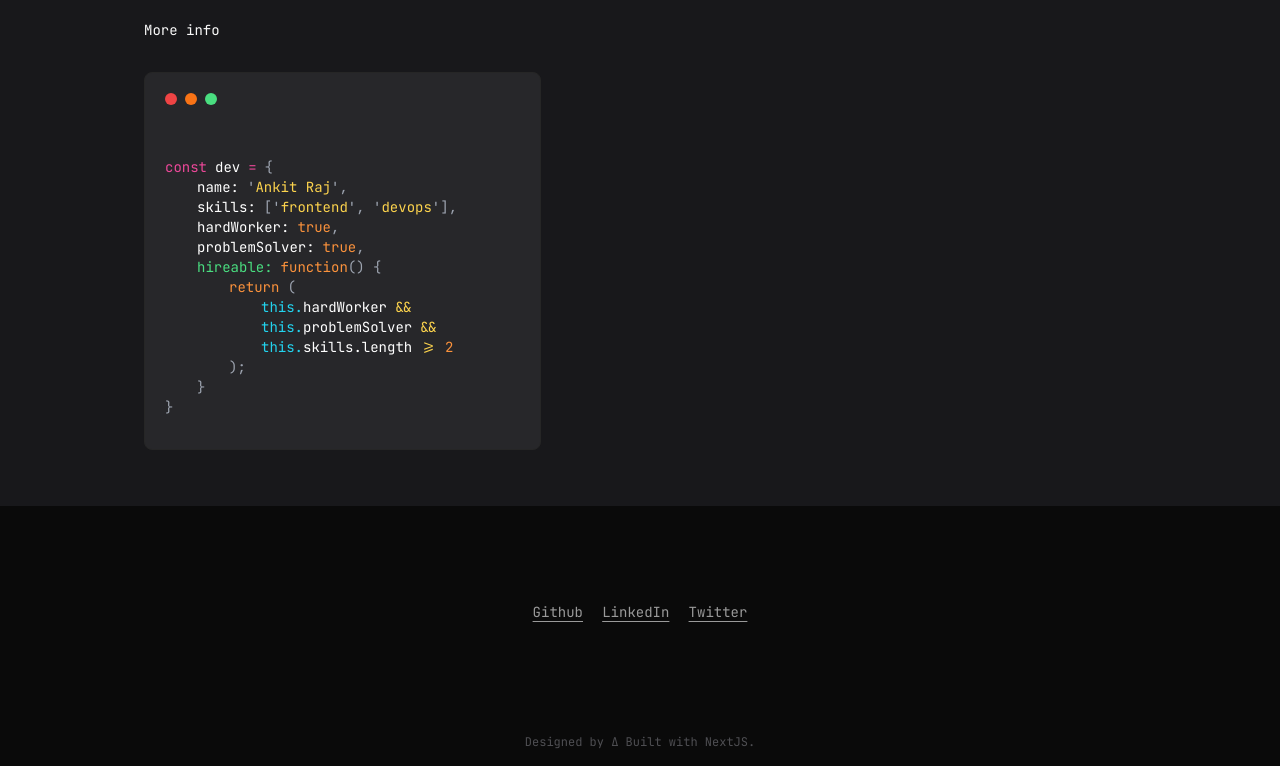
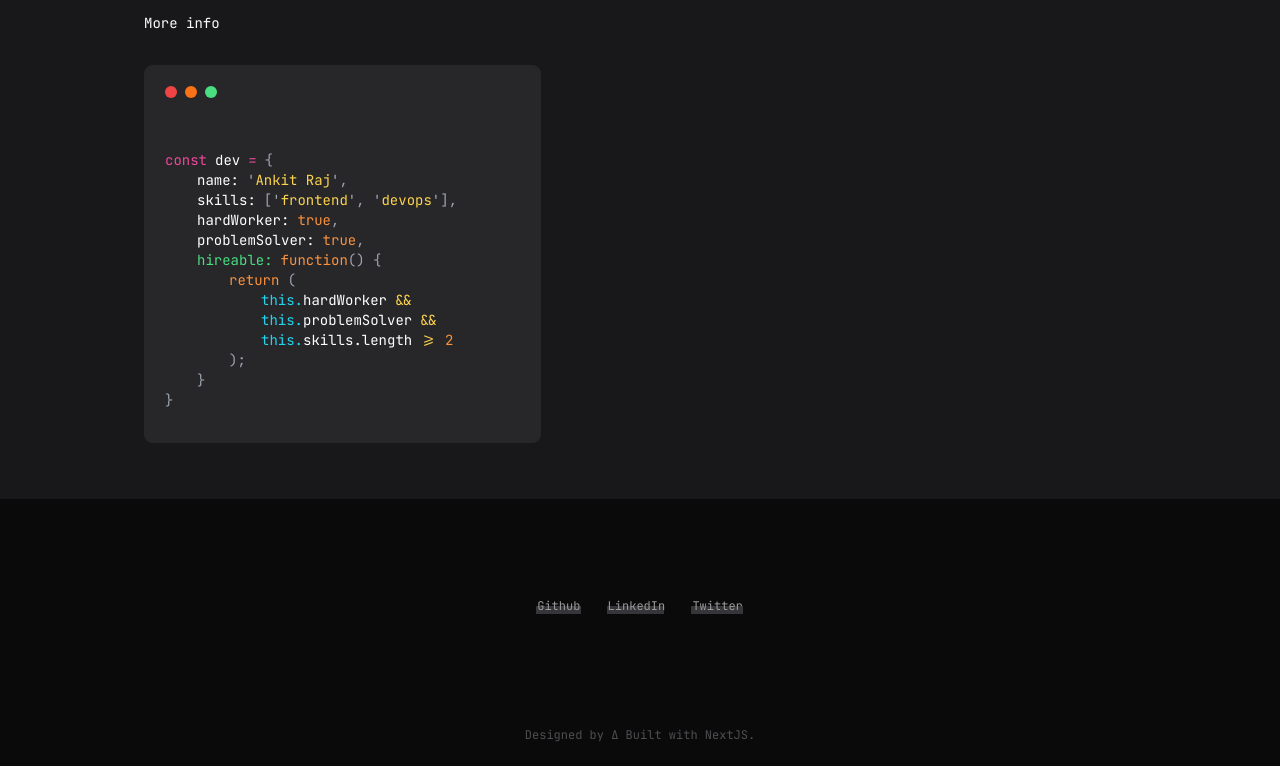
Before and after one commit to ankitrajxd/personal-portfolio, a Next.js app: page / in a window 1280 px wide. Shown: the part 2312-3078 px from the top of the page. Built offline with nearby package versions, Linux system fonts and the light colour scheme.

Commit message:
adjusted something

```diff
--- a/app/footer/Socials.tsx
+++ b/app/footer/Socials.tsx
@@ -11,8 +11,10 @@ const Socials = () => {
           className={`opacity-60 transition-all hover:opacity-100`}
           href={s.url}
         >
-          {/* <img alt={s.name} className="invert-0 dark:invert" src={s.icon} /> */}
-          <p className="underline underline-offset-4">{s.name}</p>
+          <span className="inline-block px-1 text-xs relative">
+            <span className="inline-block">{s.name}</span>
+            <span className="inline-block bg-zinc-600 h-2 w-[88%] absolute bottom-0 left-[3px] -z-10 "></span>
+          </span>
         </a>
       ))}
     </div>
--- a/app/skills/Skill.tsx
+++ b/app/skills/Skill.tsx
@@ -16,7 +16,7 @@ const Skill = ({ skill: s }: Props) => {
       <div
         data-aos="fade-right"
         key={s.name}
-        className={`relative flex ${s.name} justify-center shadow-lg dark:bg-gray-950 bg-opacity-45 rounded-full border-4 dark:border-zinc-800 w-[4rem] p-2 md:hover:scale-[1.125] transition-transform ease-in-out duration-300
+        className={`relative flex ${s.name} justify-center shadow-lg dark:bg-gray-950 bg-opacity-45 rounded-full border-4 dark:border-zinc-800 w-[3.7rem] p-2 md:hover:scale-[1.125] transition-transform ease-in-out duration-300
             `}
       >
         <img
```
